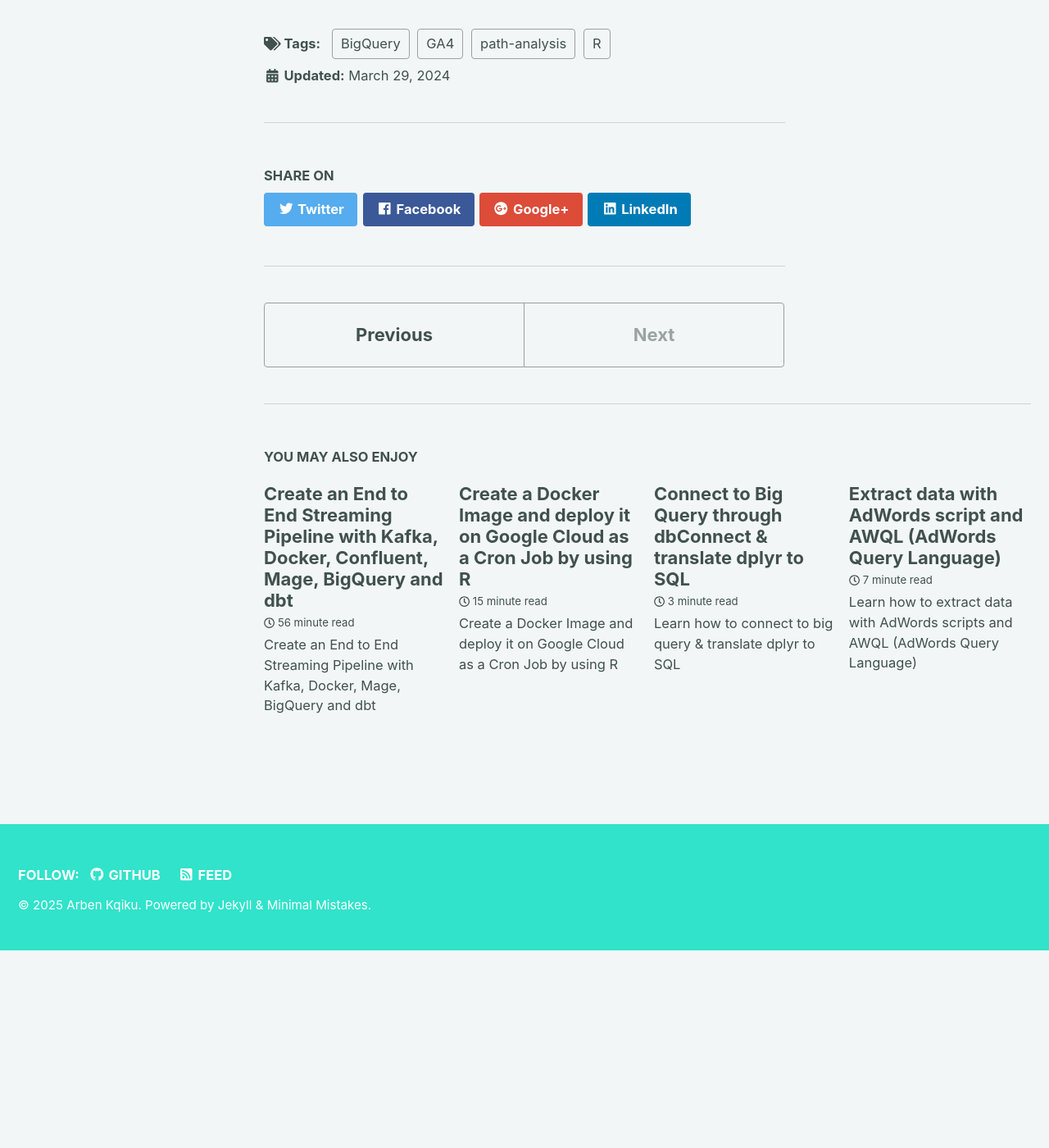
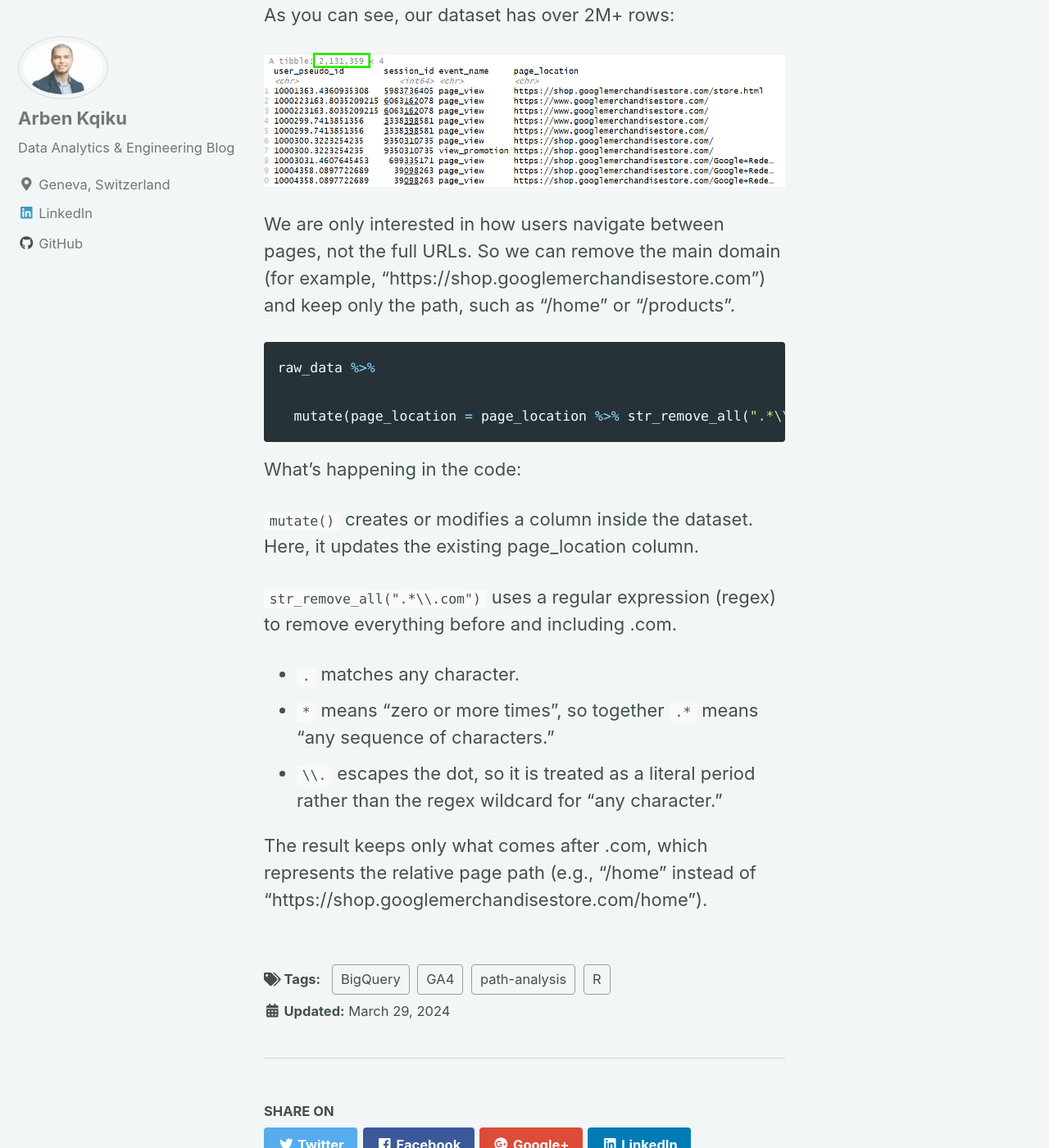
Before and after one commit to ArbenKqiku/arbenkqiku.github.io, a Jekyll site: the page built from _posts/2025-09-29-path-analysis-in-r.md, in a window 1280 px wide and 1400 px high, scrolled down 5488 px. Shown: the whole window at 82% size. Built offline with Jekyll 4.4.1, drawn with Linux system fonts in a browser that asks for light colours; nearby versions of some CDN libraries; before the commit the page ends 6647 px from its top, so only the background shows below that; some of the changed text lies outside the part shown.

Commit message:
Cleaned page location

````diff
--- a/_posts/2025-09-29-path-analysis-in-r.md
+++ b/_posts/2025-09-29-path-analysis-in-r.md
@@ -122,3 +122,27 @@ bq_table() builds a reference to the table using the three IDs.
 bq_table_download() actually retrieves the table’s data from BigQuery into R as a dataframe (tibble).
 
 The bigint = "integer64" argument ensures large integers (like timestamps or user IDs) are preserved correctly instead of being truncated.
+
+As you can see, our dataset has over 2M+ rows:
+
+<img src="{{ site.url }}{{ site.baseurl }}/images/article-5-path-analysis/image-1.2.png" alt="linearly separable data">
+
+We are only interested in how users navigate between pages, not the full URLs. So we can remove the main domain (for example, "https://shop.googlemerchandisestore.com") and keep only the path, such as "/home" or "/products".
+
+```R
+raw_data %>%
+
+  mutate(page_location = page_location %>% str_remove_all(".*\\.com"))
+```
+
+What’s happening in the code:
+
+`mutate()` creates or modifies a column inside the dataset. Here, it updates the existing page_location column.
+
+`str_remove_all(".*\\.com")` uses a regular expression (regex) to remove everything before and including .com.
+
+- `.` matches any character.
+- `*` means “zero or more times”, so together `.*` means “any sequence of characters.”
+- `\\.` escapes the dot, so it is treated as a literal period rather than the regex wildcard for “any character.”
+
+The result keeps only what comes after .com, which represents the relative page path (e.g., "/home" instead of "https://shop.googlemerchandisestore.com/home").
````
Also changed, not shown: images/article-5-path-analysis/image-1.2.png (added), images/article-5-path-analysis/image-1.3.png (added).
